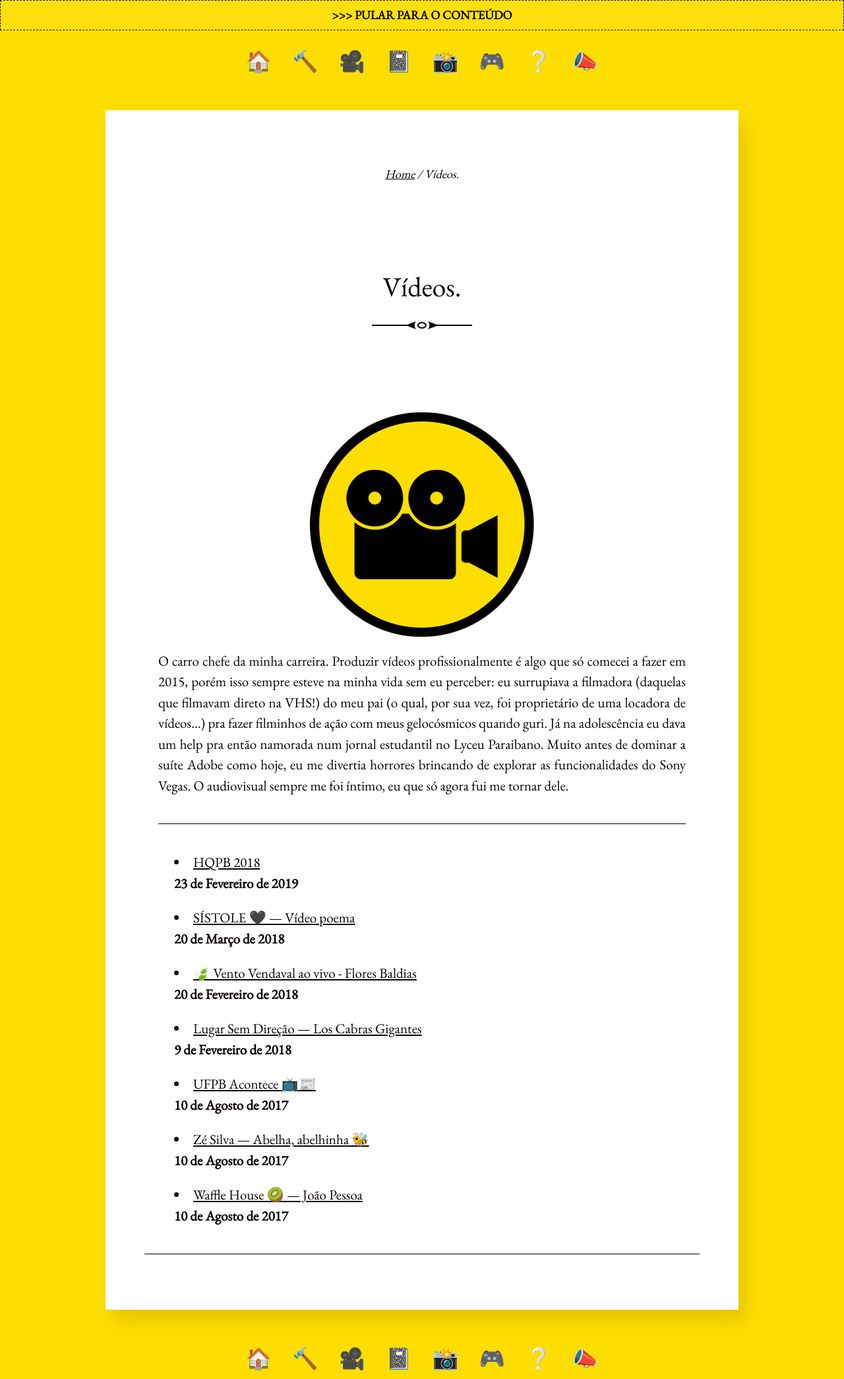
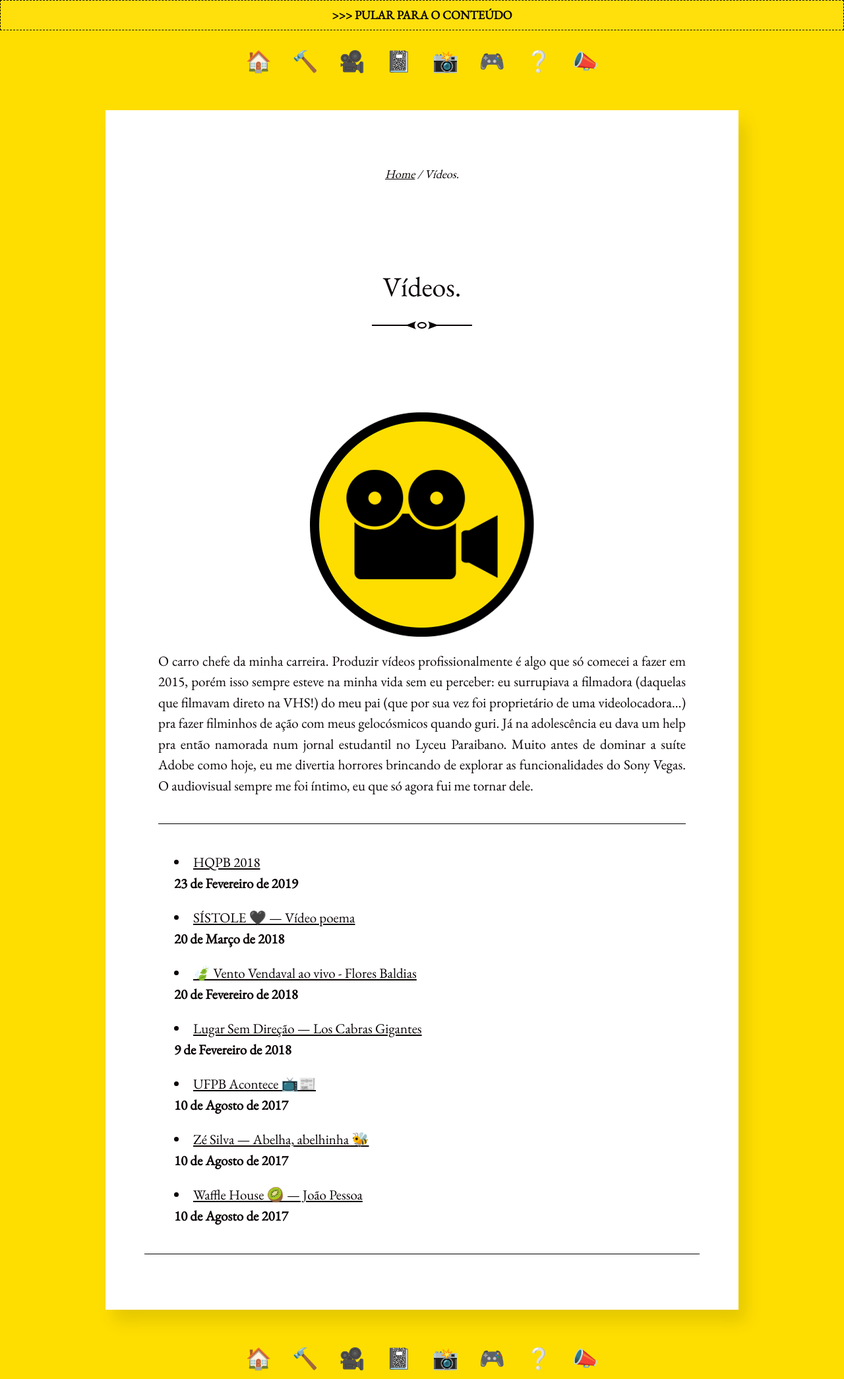
Before and after one commit to tropicaos/laueu, a Jekyll site: the page built from vídeos.md, in a window 1280 px wide. Shown: the whole page at 66% size. Built offline with Jekyll 4.4.1, drawn with Linux system fonts in a browser that asks for light colours.

Commit message:
Update vídeos.md

```diff
--- a/vídeos.md
+++ b/vídeos.md
@@ -7,7 +7,7 @@ title: Vídeos.
   <img alt="Laureano." src="/images/VIDEOS.png"/>
 </figure>
 
-O carro chefe da minha carreira. Produzir vídeos profissionalmente é algo que só comecei a fazer em 2015, porém isso sempre esteve na minha vida sem eu perceber: eu surrupiava a filmadora (daquelas que filmavam direto na VHS!) do meu pai (o qual, por sua vez, foi proprietário de uma locadora de vídeos...) pra fazer filminhos de ação com meus gelocósmicos quando guri. Já na adolescência eu dava um help pra então namorada num jornal estudantil no Lyceu Paraibano. Muito antes de dominar a suíte Adobe como hoje, eu me divertia horrores brincando de explorar as funcionalidades do Sony Vegas. O audiovisual sempre me foi íntimo, eu que só agora fui me tornar dele.
+O carro chefe da minha carreira. Produzir vídeos profissionalmente é algo que só comecei a fazer em 2015, porém isso sempre esteve na minha vida sem eu perceber: eu surrupiava a filmadora (daquelas que filmavam direto na VHS!) do meu pai (que por sua vez foi proprietário de uma videolocadora...) pra fazer filminhos de ação com meus gelocósmicos quando guri. Já na adolescência eu dava um help pra então namorada num jornal estudantil no Lyceu Paraibano. Muito antes de dominar a suíte Adobe como hoje, eu me divertia horrores brincando de explorar as funcionalidades do Sony Vegas. O audiovisual sempre me foi íntimo, eu que só agora fui me tornar dele.
 
 ---
 {% for post in site.categories.videos %}
```
